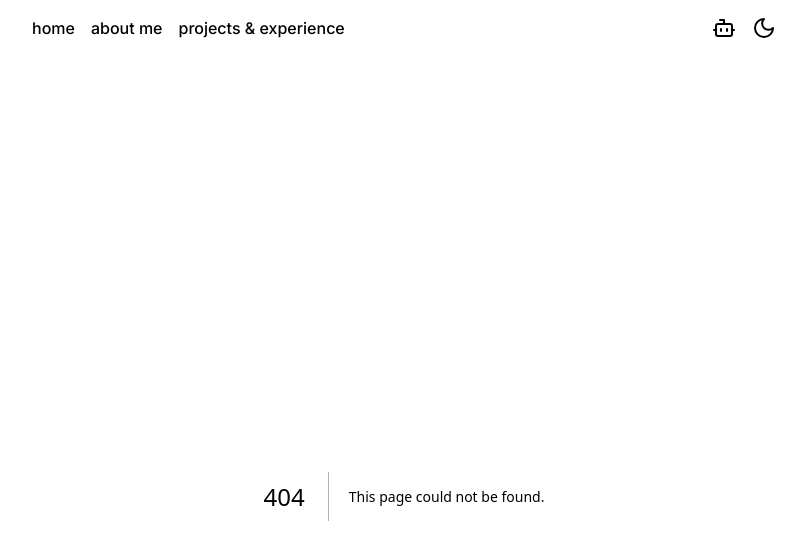
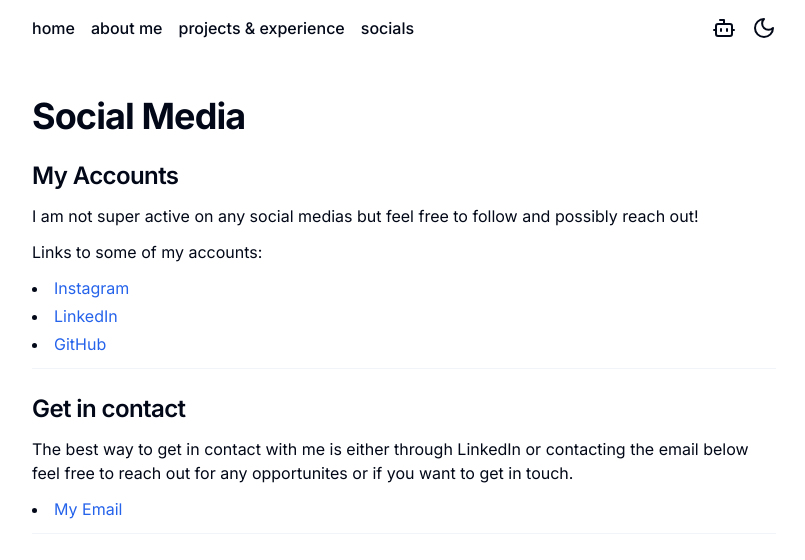
Before and after one commit to dawsonpowell07/portfolio, a Next.js app: page /socials in a window 1280 px wide. Before the commit this address had no page. Shown: the top 560 px of the page, without its empty margins (236-1041 px from the left). Built offline with nearby package versions, Linux system fonts and the light colour scheme.

Commit message:
added social page and project demo

```diff
--- a/src/app/about/page.tsx
+++ b/src/app/about/page.tsx
@@ -75,7 +75,7 @@ export default function Page() {
           alt="picture of me with friends"
           height={300}
           width={300}
-          className="mt-3 w-full border-2 object-cover shadow-md dark:border-foreground"
+          className="mt-3 w-full  rounded border-2 object-cover shadow-md dark:border-foreground"
         />
         <hr className="border-muted" />
       </section>
--- a/src/app/experiences/page.tsx
+++ b/src/app/experiences/page.tsx
@@ -5,6 +5,7 @@ import { Metadata } from "next";
 import Image from "next/image";
 import capitalOne from "@/assets/logos/c1.jpeg";
 import codepath from "@/assets/logos/codepath.jpeg";
+import Link from "next/link";
 
 export const metadata: Metadata = {
   title: "Projects and Experience",
@@ -35,10 +36,10 @@ export default function Page() {
             <span className="font-bold">
               Capital One&apos;s Technology Early Internship Program
             </span>
-            , which is specifically for freshman and sophomore students.
-            During the 10-week program, the first five weeks are spent learning
-            best practices and various technologies used at Capital One, such as
-            Go, Swift, React, AWS, and databases. I also get hands-on experience
+            , which is specifically for freshman and sophomore students. During
+            the 10-week program, the first five weeks are spent learning best
+            practices and various technologies used at Capital One, such as Go,
+            Swift, React, AWS, and databases. I also get hands-on experience
             with Git, APIs, and full-stack development.
           </li>
           <li>
@@ -102,6 +103,16 @@ export default function Page() {
             <p>
               <strong>Technologies Used:</strong> Python, Flask, Spotify API
             </p>
+            <div className="display: flex; align-items: center;">
+              <a
+                href="https://drive.google.com/file/d/1sSnvuQxrMQYXYAmk_7pkwZOpcgdD2-Bu/view?usp=sharing"
+                target="_blank"
+                rel="noopener noreferrer"
+                className="py-3 text-primary hover:underline"
+              >
+                Project Demo
+              </a>
+            </div>
             <p>
               The CollectiveGroove project focused on creating a Spotify
               playlist with songs given by users through TikTok comments. By
--- /dev/null
+++ b/src/app/socials/page.tsx
@@ -0,0 +1,74 @@
+import { H1 } from "@/components/ui/H1";
+import { H2 } from "@/components/ui/H2";
+import { Metadata } from "next";
+
+export const metadata: Metadata = {
+  title: "Social Media",
+  description: "My social media channels and how to work with me.",
+};
+
+export default function Page() {
+  return (
+    <section className="space-y-6">
+      <H1>Social Media</H1>
+      <section className="space-y-3">
+        <H2>My Accounts</H2>
+        <p>
+          I am not super active on any social medias but feel free to follow and
+          possibly reach out!
+        </p>
+        <p>Links to some of my accounts:</p>
+        <ul className="list-inside list-disc space-y-1">
+          <li>
+            <a
+              href="https://www.instagram.com/dpowell.31/"
+              target="_blank"
+              rel="noopener noreferrer"
+              className="text-primary hover:underline"
+            >
+              Instagram
+            </a>
+          </li>
+          <li>
+            <a
+              href="https://www.linkedin.com/in/dawsonpowell007/"
+              target="_blank"
+              rel="noopener noreferrer"
+              className="text-primary hover:underline"
+            >
+              LinkedIn
+            </a>
+          </li>
+          <li>
+            <a
+              href="https://github.com/dawsonpowell07"
+              target="_blank"
+              rel="noopener noreferrer"
+              className="text-primary hover:underline"
+            >
+              GitHub
+            </a>
+          </li>
+        </ul>
+        <hr className="border-muted" />
+      </section>
+      <section className="space-y-3">
+        <H2>Get in contact</H2>
+        <p>
+          The best way to get in contact with me is either through LinkedIn or
+          contacting the email below feel free to reach out for any
+          opportunites or if you want to get in touch.
+        </p>
+        <li>
+            <a
+              href="mailto:dawsonpowell07@gmail.com"
+              className="text-primary hover:underline"
+            >
+              My Email
+            </a>
+          </li>
+        <hr className="border-muted" />
+      </section>
+    </section>
+  );
+}
--- a/src/components/AIChatButton.tsx
+++ b/src/components/AIChatButton.tsx
@@ -7,12 +7,16 @@ import AIChatBox from "./AIChatBox";
 export default function AIChatButton() {
   const [chatBoxOpen, setChatBoxOpen] = useState(false);
 
+  const toggleChatBox = () => {
+    setChatBoxOpen(prevState => !prevState);
+  };
+
   return (
     <>
-      <button onClick={() => setChatBoxOpen(true)}>
+      <button onClick={toggleChatBox}>
         <Bot size={24} />
       </button>
-      <AIChatBox open={chatBoxOpen} onClose={() => setChatBoxOpen(false)} />
+      <AIChatBox open={chatBoxOpen} onClose={toggleChatBox} />
     </>
   );
 }
--- a/src/components/Navbar.tsx
+++ b/src/components/Navbar.tsx
@@ -10,6 +10,8 @@ export default function Navbar() {
           <Link href="/">home</Link>
           <Link href="/about">about me</Link>
           <Link href="/experiences">projects & experience</Link>
+          <Link href="/socials">socials</Link>
+
         </nav>
         <div className="flex items-center gap-4">
           <AIChatButton />
```
